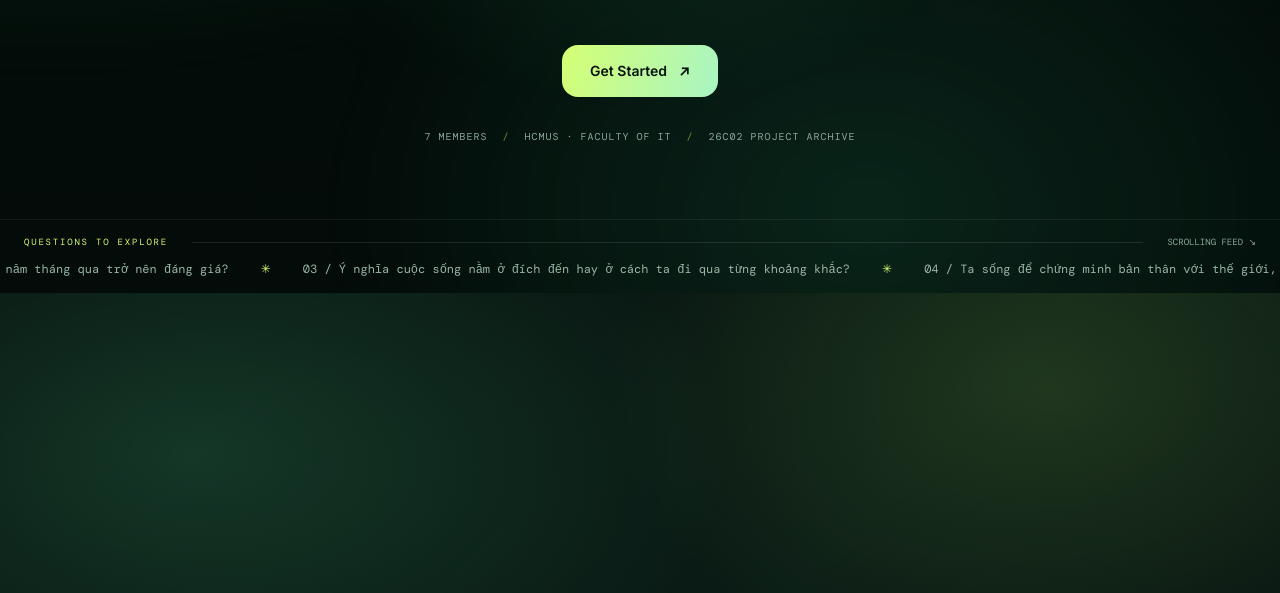
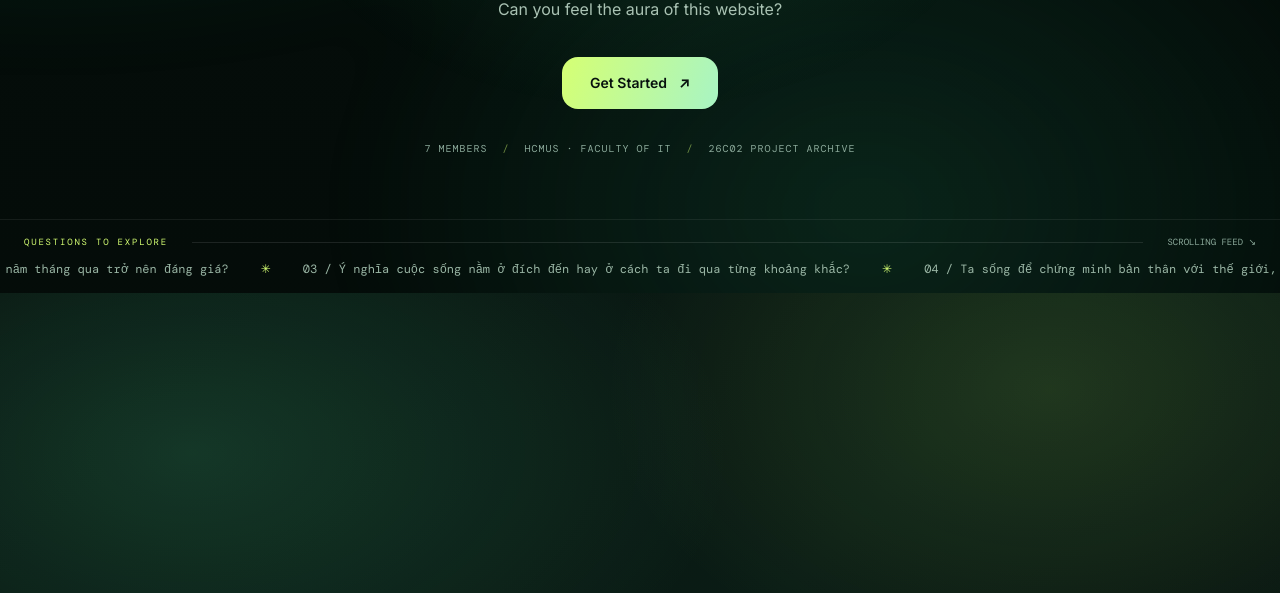
Before and after one commit to danhtln/FinalBot, a plain HTML site: page index.html in a window 1280 px wide. Shown: the part 507-1100 px from the top of the page. Drawn offline with nearby package versions, Linux system fonts and the light colour scheme.

Commit message:
Update index.html

```diff
--- a/index.html
+++ b/index.html
@@ -286,7 +286,7 @@ const CFG = {
   HERO_TITLE: "FinalBot",
   HERO_ACCENT: "",
   HERO_KICKER: "INFORMATION · COLLABORATION · CREATION",
-  HERO_DESCRIPTION: " ",
+  HERO_DESCRIPTION: "Can you feel the aura of this website?",
   CTA_TEXT: "Get Started",
   HERO_META: "7 MEMBERS / HCMUS · FACULTY OF IT / 26C02 PROJECT ARCHIVE",
   SCHOOL: "HCMUS · FACULTY OF IT",
@@ -309,13 +309,13 @@ const CFG = {
 };
 
 const MEMBERS = [ // 👉 name, role, img, doc; task/bio là tùy chọn
-  {name:"Thanh Danh", role:"", task:"", bio:"[Giới thiệu ngắn về thành viên]", img:"https://files.catbox.moe/u8v9tq.jpg ", doc:"https://docs.google.com/document/d/1rrEQciSJoOpo9LX4kDbc39pu5J3Z5F-0FbiRKiDS054/edit?usp=drivesdk"},
-  {name:"Long Vĩ", role:"Trưởng nhóm", task:"", bio:"[Giới thiệu ngắn về thành viên]", img:"", doc:""},
-  {name:"Hủ Tiến", role:"", task:"", bio:"[Giới thiệu ngắn về thành viên]", img:"", doc:""},
-  {name:"Thanh Tiền", role:"", task:"", bio:"[Giới thiệu ngắn về thành viên]", img:"", doc:""},
-  {name:"Minh Khôi", role:"", task:"", bio:"[Giới thiệu ngắn về thành viên]", img:"", doc:""},
-  {name:"Hồng Lâm", role:"Thư kí", task:"", bio:"[Giới thiệu ngắn về thành viên]", img:"", doc:""},
-  {name:"Lê Khang", role:"", task:"", bio:"[Giới thiệu ngắn về thành viên]", img:"", doc:""}
+  {name:"Trần Thanh Danh [26127067]", role:"", task:"", bio:"[Giới thiệu ngắn về thành viên]", img:"https://files.catbox.moe/u8v9tq.jpg ", doc:"https://docs.google.com/document/d/1rrEQciSJoOpo9LX4kDbc39pu5J3Z5F-0FbiRKiDS054/edit?usp=drivesdk"},
+  {name:"Lê Bạch Long Vĩ" [26127523], role:"Trưởng nhóm", task:"", bio:"[Giới thiệu ngắn về thành viên]", img:"", doc:""},
+  {name:"Võ Hữu Tiến" [26127457], role:"", task:"", bio:"[Giới thiệu ngắn về thành viên]", img:"", doc:""},
+  {name:"Nguyễn Thanh Tiền" [26127459], role:"", task:"", bio:"[Giới thiệu ngắn về thành viên]", img:"", doc:""},
+  {name:"Cao Minh Khôi" [26127232], role:"", task:"", bio:"[Giới thiệu ngắn về thành viên]", img:"", doc:""},
+  {name:"Châu Hồng Lâm" [26127249], role:"Thư kí", task:"", bio:"[Giới thiệu ngắn về thành viên]", img:"", doc:""},
+  {name:"Lê Khang" [26127199], role:"", task:"", bio:"[Giới thiệu ngắn về thành viên]", img:"", doc:""}
 ];
 
 const PRODUCTS = [ // 👉 video: link nhúng (vd https://www.youtube.com/embed/ID); link: URL sản phẩm (tùy chọn)
```
